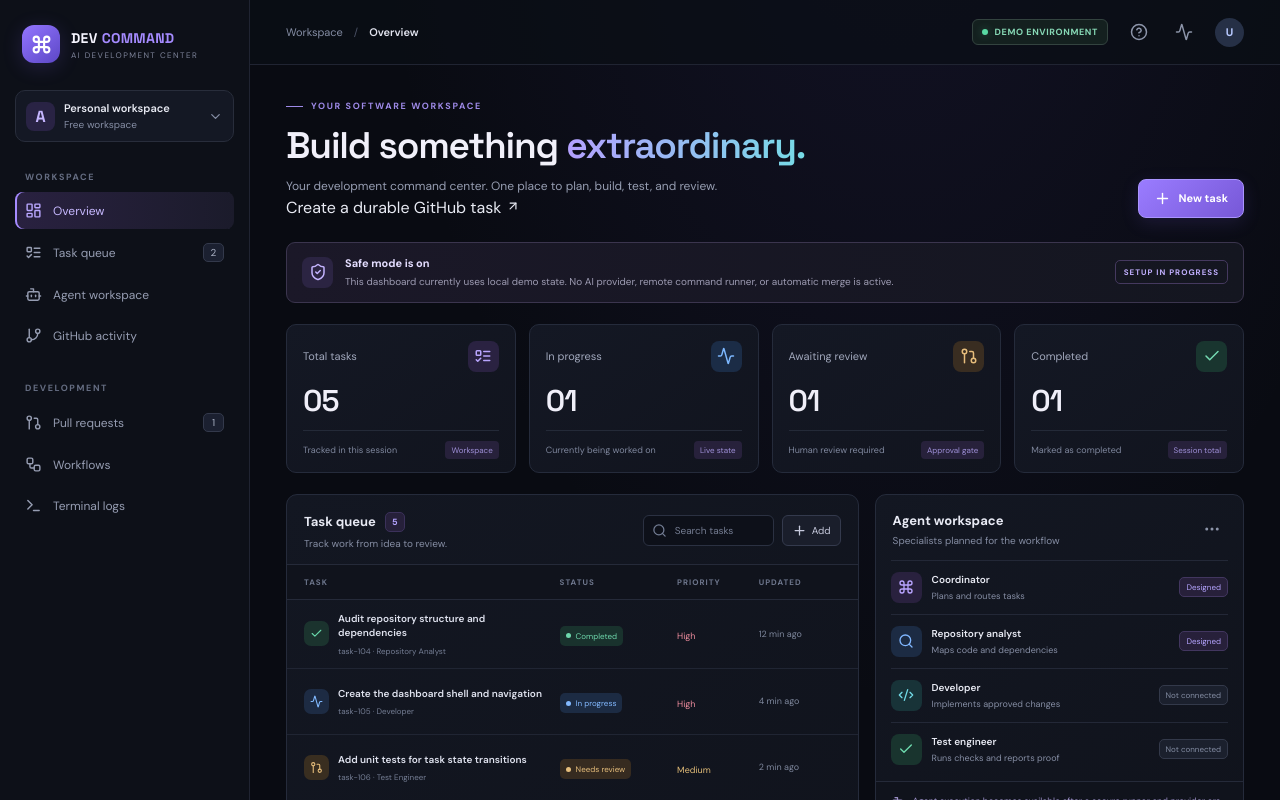
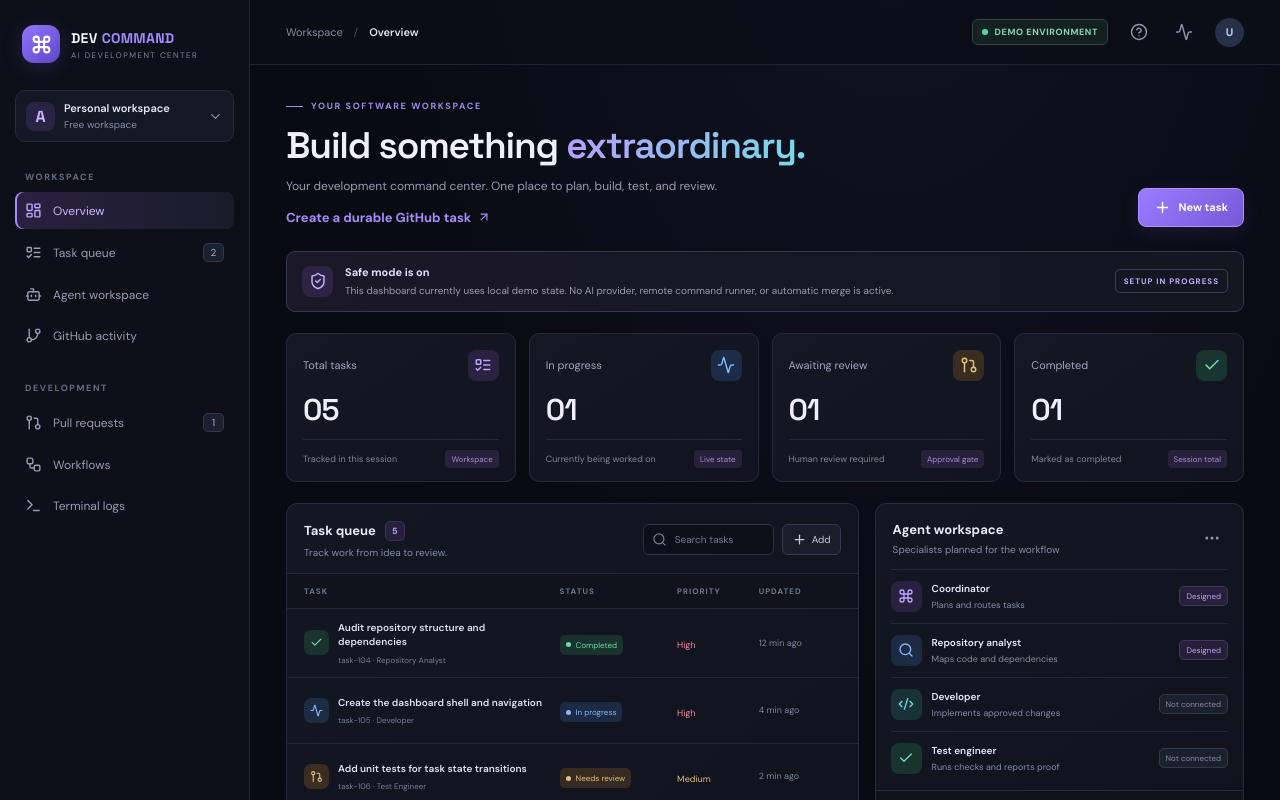
Before and after one commit to OpenPlayer-Team/AI-Development-Command-Center, a React (Vite) app: page / in a window 1280 px wide. Shown: the top 800 px of the page. Built offline with nearby package versions, Linux system fonts and the light colour scheme.

Commit message:
style: highlight durable task intake link

```diff
--- a/src/styles.css
+++ b/src/styles.css
@@ -171,3 +171,25 @@ h1 span{background:linear-gradient(90deg,#b4a0ff,#76dbe6);-webkit-background-cli
 @media(max-width:980px){.sidebar{width:70px;padding:20px 9px 12px}.brand{padding:0 6px 28px}.brand-copy,.workspace-copy,.workspace-switcher>svg,.nav-label,.nav-item span,.quota-card,.profile-copy,.profile-button>svg{display:none}.workspace-switcher{padding:8px;justify-content:center;margin-bottom:25px}.nav-item{justify-content:center;padding:12px 0}.nav-item svg{width:19px;height:19px}.sidebar-bottom .nav-item{display:flex}.profile-button{justify-content:center;padding-top:14px}.metrics-grid{grid-template-columns:repeat(2,minmax(0,1fr))}.content-grid{grid-template-columns:1fr}.right-column{display:grid;grid-template-columns:1fr 1fr}.bottom-grid{grid-template-columns:1fr 1fr}}
 @media(max-width:700px){.topbar{height:57px;padding:0 15px}.page-content{padding:25px 14px 16px}.topbar-actions{gap:9px}.environment-pill{font-size:7px;padding:5px 6px}.icon-button{display:none}.welcome-row{align-items:flex-start;flex-direction:column;gap:16px}.welcome-row .primary-button{align-self:stretch}.welcome-subtitle{font-size:11px}.notice-banner{align-items:flex-start;padding:11px}.notice-tag{display:none}.notice-copy span{font-size:9px}.metrics-grid{gap:9px}.metric-card{padding:12px}.metric-value{font-size:26px}.metric-bottom{align-items:flex-start;flex-direction:column;gap:6px}.content-grid{gap:12px}.panel-heading{align-items:flex-start;flex-direction:column}.panel-heading-actions{width:100%}.search-field{flex:1}.search-field input{width:100%}.task-table{overflow-x:auto}.task-table-head,.task-row{min-width:590px}.task-panel{overflow:hidden}.right-column{grid-template-columns:1fr}.bottom-grid{grid-template-columns:1fr}.app-footer{flex-wrap:wrap}.app-footer>span:nth-child(2){order:3;width:100%}.task-form{flex-direction:column}.task-form .primary-button{width:100%}}
 @media(prefers-reduced-motion:reduce){*,*::before,*::after{scroll-behavior:auto!important;transition:none!important}}
+
+
+.durable-task-link {
+  display: inline-flex;
+  align-items: center;
+  gap: 6px;
+  margin-top: 12px;
+  color: var(--accent, #a78bfa);
+  font-size: 13px;
+  font-weight: 650;
+  text-decoration: none;
+}
+.durable-task-link:hover { text-decoration: underline; }
+.composer-footnote a {
+  display: inline-flex;
+  align-items: center;
+  gap: 3px;
+  color: var(--accent, #a78bfa);
+  text-decoration: none;
+  font-weight: 650;
+}
+.composer-footnote a:hover { text-decoration: underline; }
```
